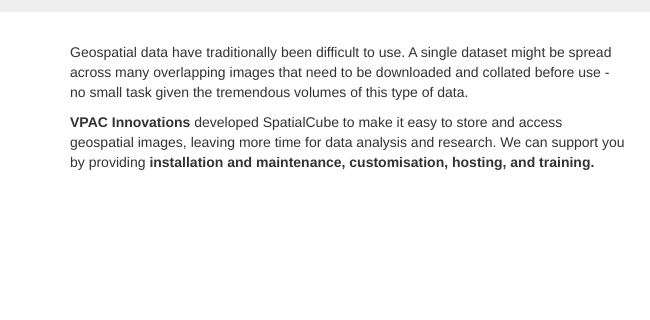
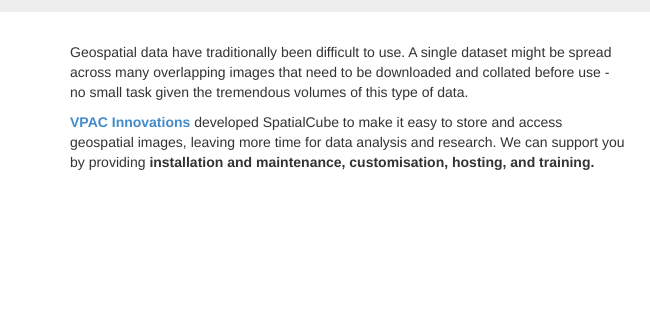
Before and after one commit to vpac-innovations/vpac-innovations.github.io, a plain HTML site: page spatialcube.html in a window 1280 px wide. Shown: the part 377-697 px from the top of the page, 0-650 px from the left. Drawn offline with nearby package versions, Linux system fonts and the light colour scheme; grey boxes are pictures that could not be loaded; files whose address does not match are found by name.

Commit message:
Added a link back to VPAC Innovations web site in first paragraph.

```diff
--- a/spatialcube.html
+++ b/spatialcube.html
@@ -32,7 +32,7 @@
         <div class="row">
             <div class="col-lg-6">
             <p>Geospatial data have traditionally been difficult to use. A single dataset might be spread across many overlapping images that need to be downloaded and collated before use - no small task given the tremendous volumes of this type of data.</p>
-            <p><strong>VPAC Innovations</strong> developed SpatialCube to make it easy to store and access geospatial images, leaving more time for data analysis and research. We can support you by providing <strong>installation and maintenance, customisation, hosting, and training.</strong></p>
+            <p><a href="http://vpac-innovations.com.au"><strong>VPAC Innovations</strong></a> developed SpatialCube to make it easy to store and access geospatial images, leaving more time for data analysis and research. We can support you by providing <strong>installation and maintenance, customisation, hosting, and training.</strong></p>
             </div>
 
             <div class="col-lg-6" style="text-align: center;">
```
